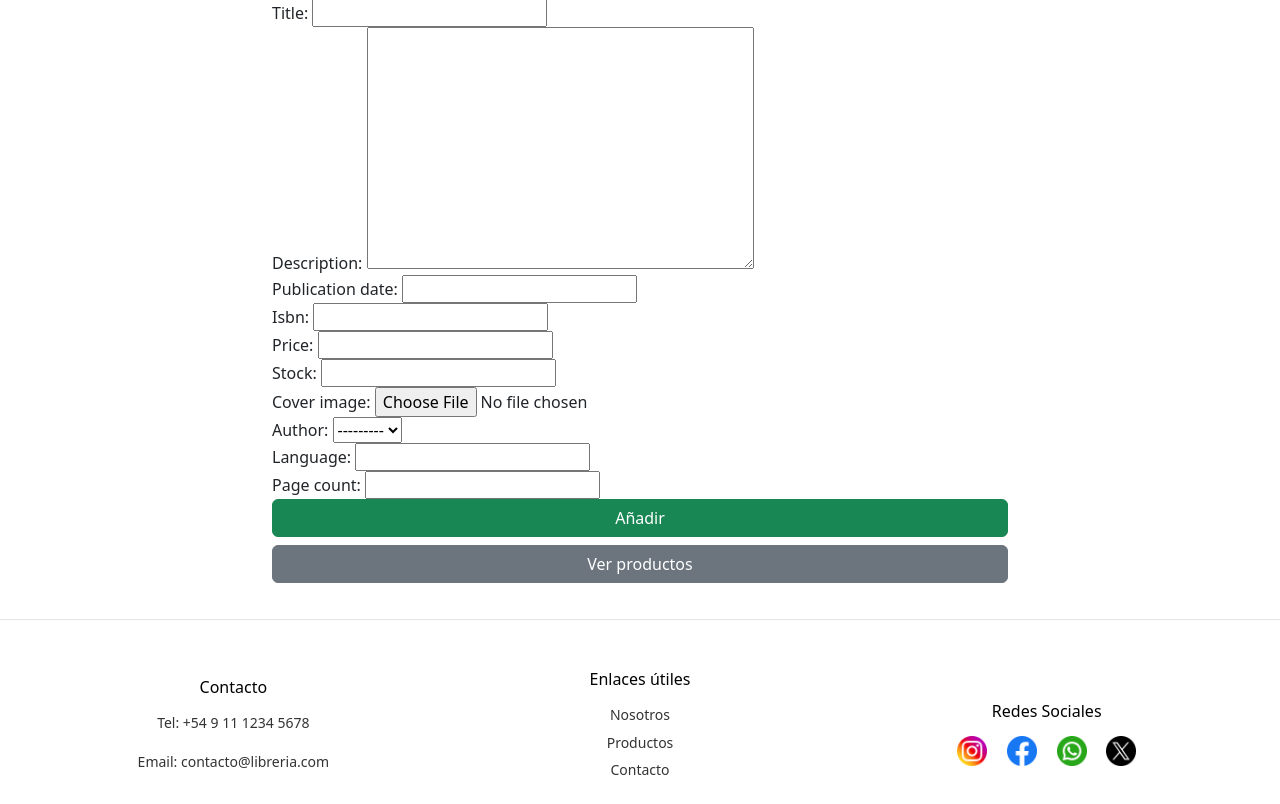
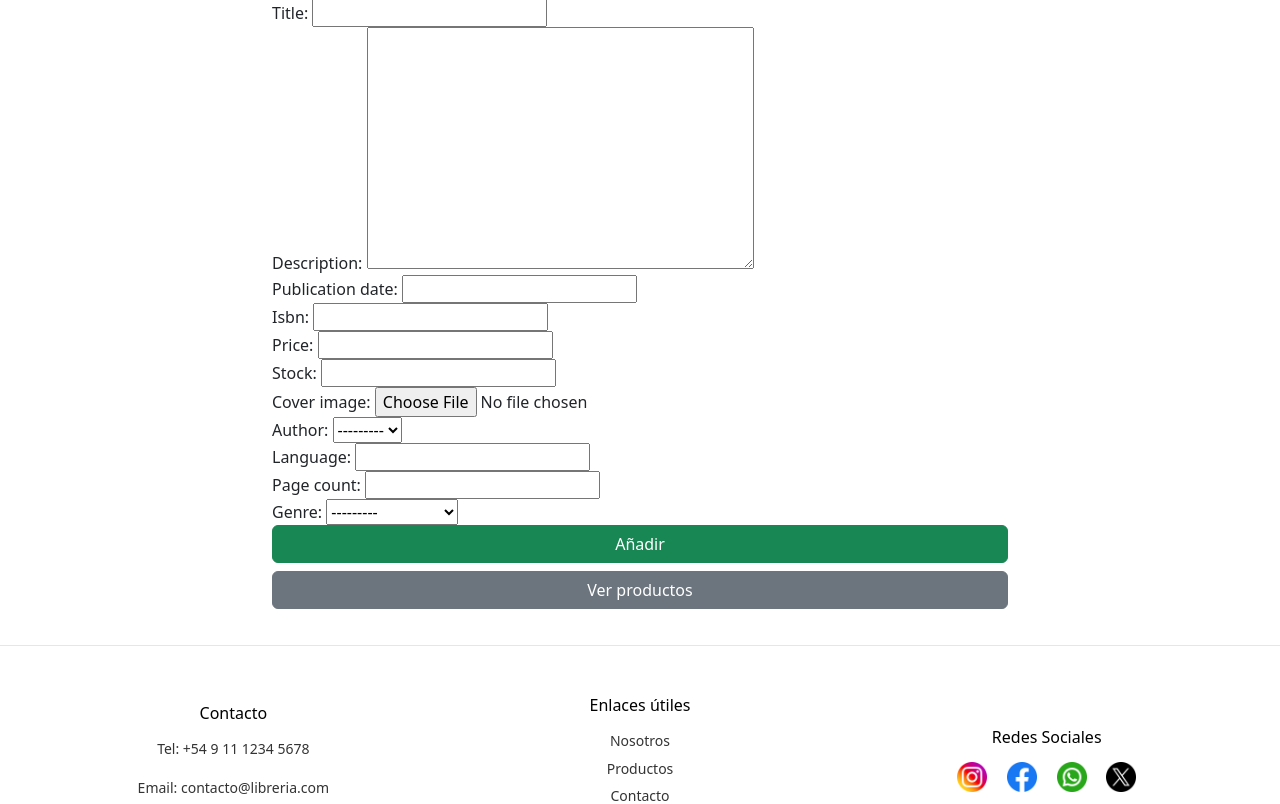
Before and after one commit to abigc23/E-commerce, a Django app: page /add/ in a window 1280 px wide. Shown: the part 242-1046 px from the top of the page. Run offline with Django 5.2, Linux system fonts and the light colour scheme; a user stored in the database is signed in; data comes from the database, SQL or seed files in the repository; both versions use the stored data as it was after the commit.

Commit message:
books by genre

```diff
--- a/App/models.py
+++ b/App/models.py
@@ -33,12 +33,14 @@ class book(models.Model):
     author = models.ForeignKey(author, on_delete=models.CASCADE)
     language = models.CharField(max_length=100)
     page_count = models.IntegerField(null=True)
+    genre = models.ForeignKey(genre, on_delete=models.SET_NULL, null=True, blank=True)  # O usa null=True si quieres que sea opcional
 
     def __str__(self):
         return self.title
 
     class Meta:
         db_table = 'book'
+
 
 class bookgenre(models.Model):
     bookgenre_id = models.AutoField(primary_key=True)
@@ -51,6 +53,7 @@ class bookgenre(models.Model):
 
     def __str__(self):
         return f"{self.book.title} - {self.genre.name}"
+
 
 class customer(models.Model):
     customer_id = models.AutoField(primary_key=True)
--- a/App/templates/index.html
+++ b/App/templates/index.html
@@ -35,9 +35,9 @@
                       Productos
                     </a>
                     <ul class="dropdown-menu">
-                      <li><a class="dropdown-item" href="">Romance</a></li>
-                      <li><a class="dropdown-item" href="">Fantasía</a></li>
-                      <li><a class="dropdown-item" href="">Ciencia Ficción</a></li>
+                      <li><a class="dropdown-item" href="{% url 'books_by_genre' genre_id=1 %}">Romance</a></li>
+                      <li><a class="dropdown-item" href="{% url 'books_by_genre' genre_id=2 %}">Fantasía</a></li>
+                      <li><a class="dropdown-item" href="{% url 'books_by_genre' genre_id=3 %}">Ciencia Ficción</a></li>
                       <li><a class="dropdown-item" href="">Misterio</a></li>
                       <li><a class="dropdown-item" href="">Literatura Juvenil</a></li>
                       <li><a class="dropdown-item" href="">Historia</a></li>
@@ -109,41 +109,41 @@
         </div>
 
         <!-- Categories -->
-
         <div class="genre-circles">
-            <a href="" class="genre-circle">
+          <a class="genre-circle" href="{% url 'books_by_genre' genre_id=1 %}">
               <img src="{% static 'img/categories/Romance.jpg' %}" alt="Romance">
               <p>Romance</p>
           </a>
-            <a href="" class="genre-circle">
+          <a href="{% url 'books_by_genre' genre_id=2 %}" class="genre-circle">
               <img src="{% static 'img/categories/Fantasía.jpg' %}" alt="Fantasía">
               <p>Fantasía</p>
           </a>
-            <a href="" class="genre-circle">
+          <a href="{% url 'books_by_genre' genre_id=3 %}" class="genre-circle">
               <img src="{% static 'img/categories/Ciencia Ficción.jpg' %}" alt="Ciencia Ficción">
               <p>Ciencia Ficción</p>
           </a>
-            <a href="" class="genre-circle">
+          <a href="{% url 'books_by_genre' genre_id=4 %}" class="genre-circle">
               <img src="{% static 'img/categories/Misterio.jpg' %}" alt="Misterio">
               <p>Misterio</p>
           </a>
-            <a href="" class="genre-circle">
+          <a href="{% url 'books_by_genre' genre_id=5 %}" class="genre-circle">
               <img src="{% static 'img/categories/Literatura juvenil 2.png' %}" alt="Literatura Juvenil">
               <p>Literatura Juvenil</p>
           </a>
-            <a href="" class="genre-circle">
+          <a href="{% url 'books_by_genre' genre_id=6 %}" class="genre-circle">
               <img src="{% static 'img/categories/Historia.jpg' %}" alt="Historia">
               <p>Historia</p>
           </a>
-            <a href="" class="genre-circle">
+          <a href="{% url 'books_by_genre' genre_id=7 %}" class="genre-circle">
               <img src="{% static 'img/categories/Infantil.jpg' %}" alt="Infantil">
               <p>Literatura Infantil</p>
           </a>
-            <a href="" class="genre-circle">
+          <a href="{% url 'books_by_genre' genre_id=8 %}" class="genre-circle">
               <img src="{% static 'img/categories/Psicología.jpg' %}" alt="Psicología">
               <p>Psicología</p>
           </a>
         </div>
+
 
         <!-- Last five books -->
 
--- a/App/urls.py
+++ b/App/urls.py
@@ -10,6 +10,7 @@ urlpatterns = [
     path('add/', Add, name="add"),
     path('carrito/', carrito, name='carrito'),  # Página del carrito
     path('pago/', pago, name='pago'),  # Página para hacer el pago
+    path('categoria/<int:genre_id>/', books_by_genre, name='books_by_genre'),
     path('payment/success/', PagoSuccess, name='pago_success'),
     path('payment/failure/', PagoFailure, name='pago_failure'),
     path('payment/pending/', PagoPending, name='pago_pending'),
--- a/App/views.py
+++ b/App/views.py
@@ -1,4 +1,4 @@
-from django.shortcuts import render
+from django.shortcuts import render, get_object_or_404
 from django.contrib.auth.decorators import login_required
 from .forms import *
 from .models import *
@@ -8,6 +8,7 @@ from django.conf import settings
 # Create your views here.
 
 def Home(request):
+    genres = genre.objects.all()
     buscar = book.objects.all().order_by('book_id')[:3]
     data = {
         'forms': buscar
@@ -51,6 +52,20 @@ def carrito(request):
     }
 
     return render(request, 'carrito/carrito.html', data)
+
+def books_by_genre(request, genre_id):
+    selected_genre = genre.objects.filter(genre_id=genre_id).first()
+
+    if not selected_genre:
+        selected_genre = None
+
+    books_in_genre = book.objects.filter(genre=selected_genre) if selected_genre else []
+
+    return render(request, 'books_by_genre.html', {
+        'genre': selected_genre,
+        'books': books_in_genre,
+    })
+
 
 
 @login_required
```
Also changed, not shown: App/templates/books_by_genre.html (added, +25 -0 lines), App/migrations/0002_book_genre.py (added), Media/book_covers/GettyImages-525508231.jpg (added), db.sqlite3. Lines whose indentation alone changed are shown as unchanged.
